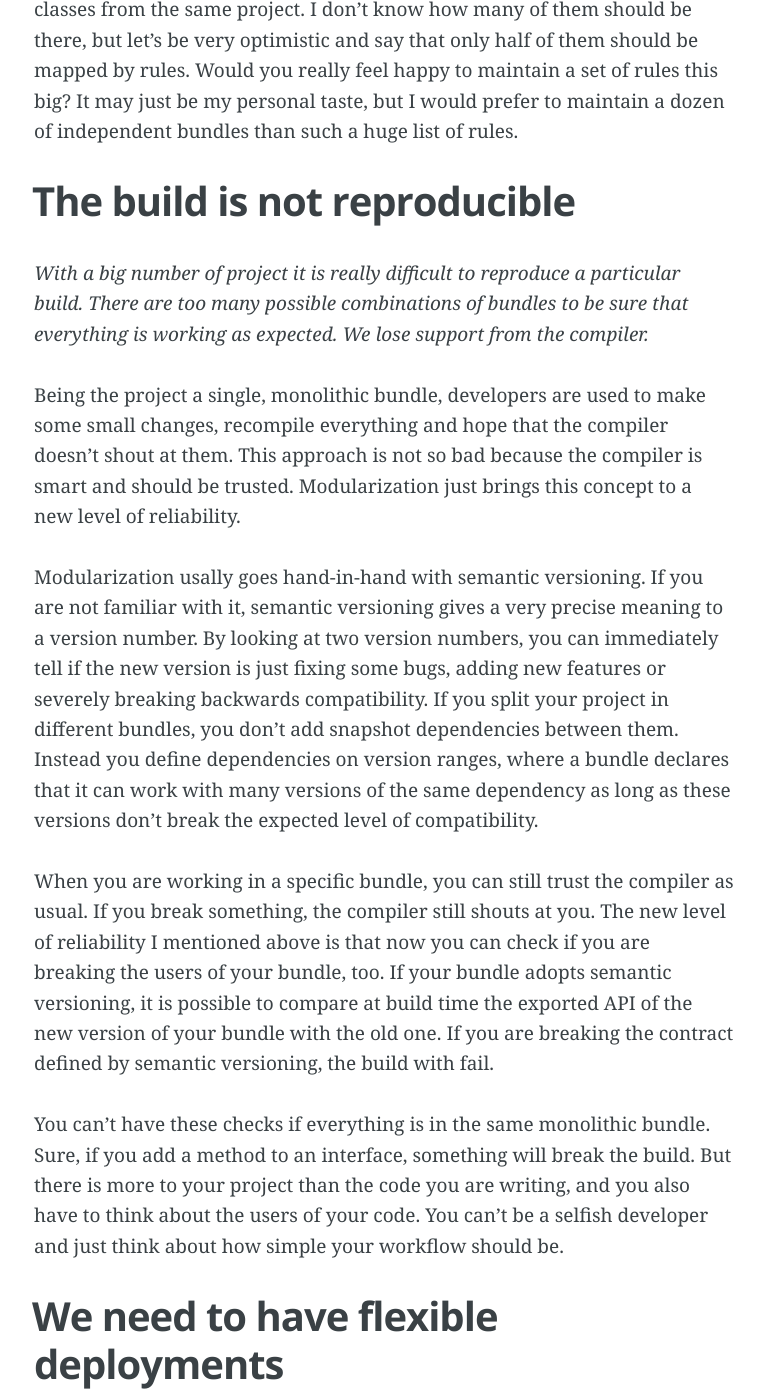
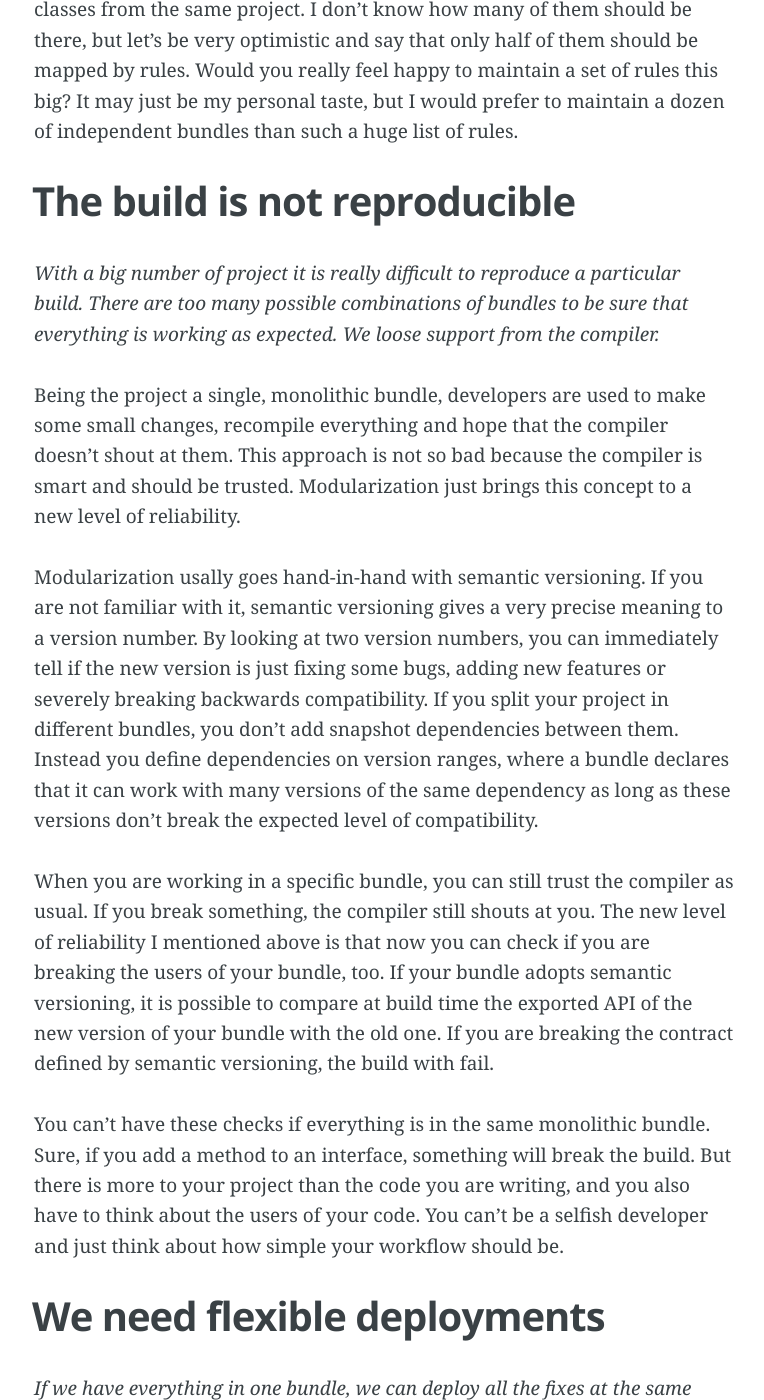
Before and after one commit to francescomari/francescomari.github.io, a Jekyll site: the page built from _posts/2015-06-03-why-modularization-matters.md, in a window 1280 px wide and 1400 px high, scrolled down 3180 px. Shown: the whole window, without its empty margins (256-1020 px from the left). Built offline with Jekyll 4.4.1, drawn with Linux system fonts in a browser that asks for light colours; Markdown is read by kramdown in place of the engine named in the settings.

Commit message:
Fix mistakes and simplify section title

```diff
--- a/_posts/2015-06-03-why-modularization-matters.md
+++ b/_posts/2015-06-03-why-modularization-matters.md
@@ -38,7 +38,7 @@ In the project I described above there are about 420 occurrences of "public clas
 
 ## The build is not reproducible
 
-*With a big number of project it is really difficult to reproduce a particular build. There are too many possible combinations of bundles to be sure that everything is working as expected. We lose support from the compiler.*
+*With a big number of project it is really difficult to reproduce a particular build. There are too many possible combinations of bundles to be sure that everything is working as expected. We loose support from the compiler.*
 
 Being the project a single, monolithic bundle, developers are used to make some small changes, recompile everything and hope that the compiler doesn't shout at them. This approach is not so bad because the compiler is smart and should be trusted. Modularization just brings this concept to a new level of reliability.
 
@@ -48,7 +48,7 @@ When you are working in a specific bundle, you can still trust the compiler as u
 
 You can't have these checks if everything is in the same monolithic bundle. Sure, if you add a method to an interface, something will break the build. But there is more to your project than the code you are writing, and you also have to think about the users of your code. You can't be a selfish developer and just think about how simple your workflow should be.
 
-## We need to have flexible deployments
+## We need flexible deployments
 
 *If we have everything in one bundle, we can deploy all the fixes at the same time. Having many bundles just makes everything more complicated, because you have too many deployment units.*
 
```
